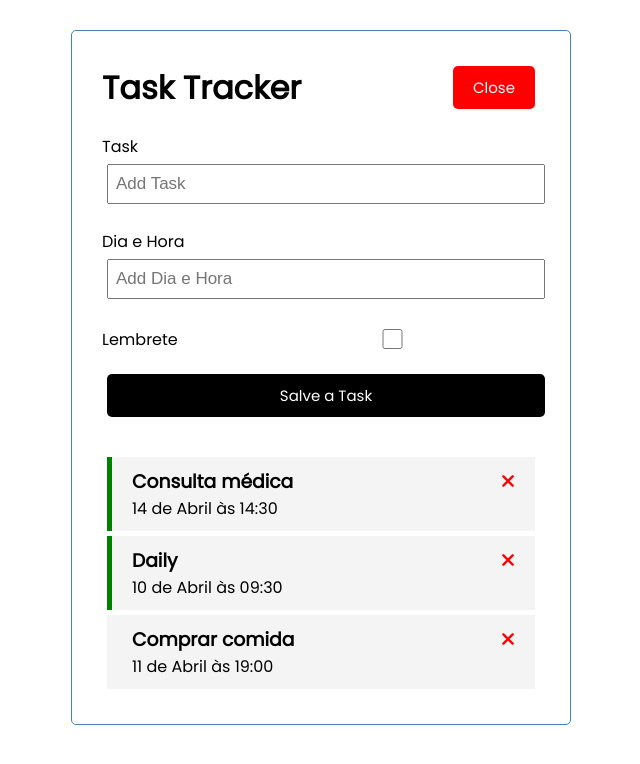
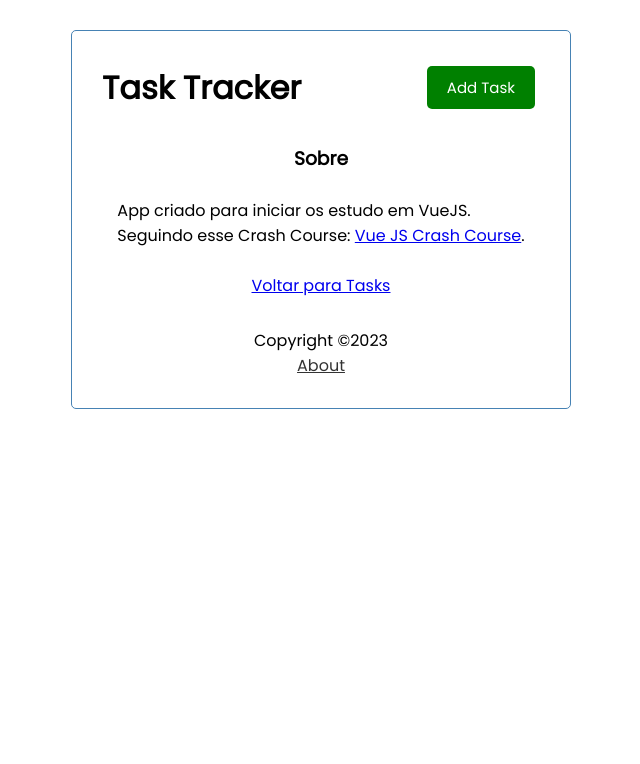
Before and after one commit to florencioMath/Course-TaskTracker, a Vue app in the folder task-tracker/: page /about in a window 1280 px wide. Shown: the top 764 px of the page, without its empty margins (319-959 px from the left). Built offline with nearby package versions, Linux system fonts and the light colour scheme.

Commit message:
feat: Home and About component, and using routes.

```diff
--- a/task-tracker/package.json
+++ b/task-tracker/package.json
@@ -8,7 +8,8 @@
     "preview": "vite preview"
   },
   "dependencies": {
-    "vue": "^3.2.47"
+    "vue": "^3.2.47",
+    "vue-router": "^4.0.13"
   },
   "devDependencies": {
     "@vitejs/plugin-vue": "^4.0.0",
--- a/task-tracker/src/App.vue
+++ b/task-tracker/src/App.vue
@@ -5,70 +5,28 @@
       :showAddTask="showAddTask"
       title="Task Tracker"
     />
-    <AddTask v-show="showAddTask" @add-task="addTask" />
-    <Tasks
-      @toggle-reminder="toggleReminder"
-      @delete-task="deleteTask"
-      :tasks="tasks"
-    />
+
+    <router-view :showAddTask="showAddTask"></router-view>
+    <Footer />
   </div>
 </template>
 
 <script>
-import AddTask from './components/AddTask.vue';
 import Header from './components/Header.vue';
-import Tasks from './components/Tasks.vue';
+import Footer from './components/Footer.vue';
 
 export default {
   name: 'App',
-  components: { Header, Tasks, AddTask },
+  components: { Header, Footer },
   data() {
     return {
-      tasks: [],
-      showAddTask: true,
+      showAddTask: false,
     };
   },
   methods: {
     toggleAddTask() {
       this.showAddTask = !this.showAddTask;
     },
-    addTask(newTask) {
-      this.tasks = [...this.tasks, newTask];
-    },
-    deleteTask({ text, id }) {
-      if (confirm(`Você quer deletar a task: ${text}`)) {
-        this.tasks = this.tasks.filter((task) => {
-          return task.id !== id;
-        });
-      }
-    },
-    toggleReminder(id) {
-      this.tasks = this.tasks.map((task) =>
-        task.id === id ? { ...task, reminder: !task.reminder } : task
-      );
-    },
-  },
-  created() {
-    this.tasks = [
-      {
-        id: 1,
-        text: 'Consulta médica',
-        day: '14 de Abril às 14:30',
-        reminder: true,
-      },
-      {
-        id: 2,
-        text: 'Daily',
-        day: '10 de Abril às 09:30',
-        reminder: true,
-      },
-      {
-        id: 3,
-        text: 'Comprar comida',
-        day: '11 de Abril às 19:00',
-        reminder: false,
-      },
-    ];
   },
 };
 </script>
--- /dev/null
+++ b/task-tracker/src/components/Footer.vue
@@ -0,0 +1,27 @@
+<template>
+  <footer>
+    <p>Copyright &copy;{{ year }}</p>
+    <router-link to="/about">About</router-link>
+  </footer>
+</template>
+
+<script>
+export default {
+  name: 'Footer',
+  data() {
+    return {
+      year: new Date().getFullYear(),
+    };
+  },
+};
+</script>
+
+<style scoped>
+a {
+  color: #333;
+}
+footer {
+  margin-top: 30px;
+  text-align: center;
+}
+</style>
--- a/task-tracker/src/main.js
+++ b/task-tracker/src/main.js
@@ -1,4 +1,5 @@
 import { createApp } from 'vue';
 import App from './App.vue';
+import router from './router';
 
-createApp(App).mount('#app');
+createApp(App).use(router).mount('#app');
--- /dev/null
+++ b/task-tracker/src/router/index.js
@@ -0,0 +1,23 @@
+import { createRouter, createWebHistory } from 'vue-router';
+import About from '../views/About.vue';
+import Home from '../views/Home.vue';
+
+const routes = [
+  {
+    path: '/',
+    name: 'Home',
+    component: Home,
+  },
+  {
+    path: '/about',
+    name: 'About',
+    component: About,
+  },
+];
+
+const router = createRouter({
+  history: createWebHistory(import.meta.env.BASE_URL),
+  routes,
+});
+
+export default router;
--- /dev/null
+++ b/task-tracker/src/views/About.vue
@@ -0,0 +1,35 @@
+<template>
+  <div class="wrapper">
+    <h3>Sobre</h3>
+    <br />
+    <p>
+      App criado para iniciar os estudo em VueJS. <br />
+      Seguindo esse Crash Course:
+      <a
+        href="https://www.youtube.com/watch?v=qZXt1Aom3Cs&ab_channel=TraversyMedia"
+        target="_blank"
+        >Vue JS Crash Course</a
+      >.
+    </p>
+    <br />
+    <RouterLink to="/">Voltar para Tasks</RouterLink>
+  </div>
+</template>
+
+<script>
+import { RouterLink } from 'vue-router';
+
+export default {
+  name: 'About',
+  components: { RouterLink },
+};
+</script>
+
+<style scoped>
+.wrapper {
+  display: flex;
+  align-items: center;
+  flex-direction: column;
+  margin-top: 30px;
+}
+</style>
--- /dev/null
+++ b/task-tracker/src/views/Home.vue
@@ -0,0 +1,65 @@
+<template>
+  <AddTask v-show="showAddTask" @add-task="addTask" />
+  <Tasks
+    @toggle-reminder="toggleReminder"
+    @delete-task="deleteTask"
+    :tasks="tasks"
+  />
+</template>
+
+<script>
+import Tasks from '../components/Tasks.vue';
+import AddTask from '../components/AddTask.vue';
+
+export default {
+  name: 'Home',
+  components: { Tasks, AddTask },
+  props: {
+    showAddTask: Boolean,
+  },
+  data() {
+    return {
+      tasks: [],
+    };
+  },
+  methods: {
+    addTask(newTask) {
+      this.tasks = [...this.tasks, newTask];
+    },
+    deleteTask({ text, id }) {
+      if (confirm(`Você quer deletar a task: ${text}`)) {
+        this.tasks = this.tasks.filter((task) => {
+          return task.id !== id;
+        });
+      }
+    },
+    toggleReminder(id) {
+      this.tasks = this.tasks.map((task) =>
+        task.id === id ? { ...task, reminder: !task.reminder } : task
+      );
+    },
+  },
+  created() {
+    this.tasks = [
+      {
+        id: 1,
+        text: 'Consulta médica',
+        day: '14 de Abril às 14:30',
+        reminder: true,
+      },
+      {
+        id: 2,
+        text: 'Daily',
+        day: '10 de Abril às 09:30',
+        reminder: true,
+      },
+      {
+        id: 3,
+        text: 'Comprar comida',
+        day: '11 de Abril às 19:00',
+        reminder: false,
+      },
+    ];
+  },
+};
+</script>
```
Also changed, not shown: 1 other file (tests, documents, lock files or other folders).
